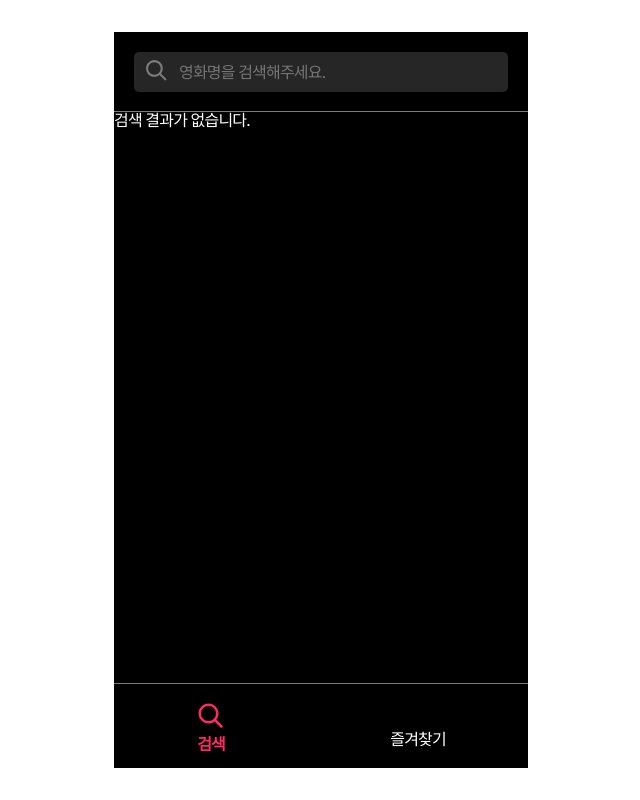
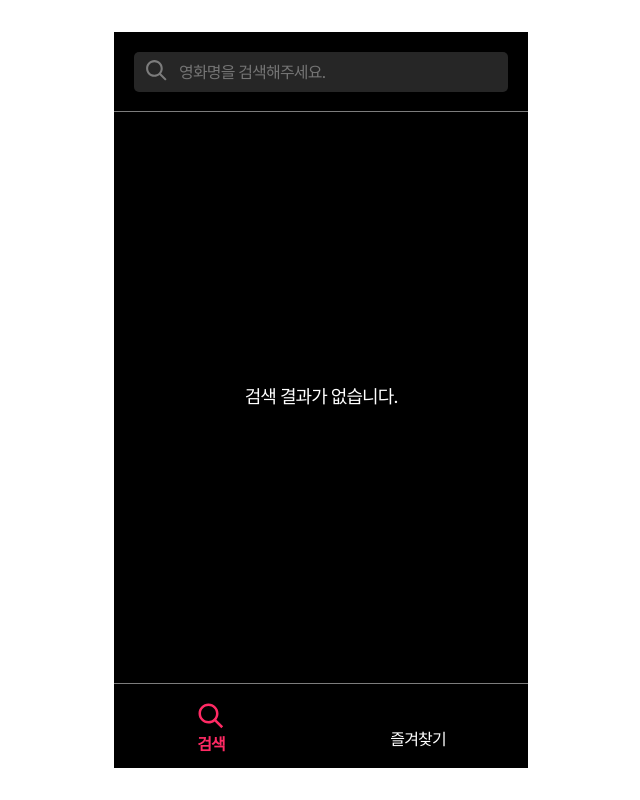
Before and after one commit to Yu-jae-min/POB_Grip, a React (Create React App) app: page / in a window 1280 px wide. Shown: the whole page, without its empty margins (319-959 px from the left). Built offline with nearby package versions, Linux system fonts and the light colour scheme; some icons are missing.

Commit message:
edit : 검색 기능 수정

```diff
--- a/src/routes/Search/Search.tsx
+++ b/src/routes/Search/Search.tsx
@@ -2,28 +2,14 @@ import { useState, ChangeEvent, FormEvent, useEffect } from 'react'
 
 import { getMovieListApi } from 'services/movie'
 import { MOCK_DATA } from 'services/mock'
-import { MovieAPIRes, SearchAPIRes } from 'types/movie.d'
+import { SearchAPIRes } from 'types/movie.d'
 
 import styles from './search.module.scss'
-import { SearchIcon } from 'assets/svgs'
+import { SearchIcon, StarIcon } from 'assets/svgs'
 
 const Search = () => {
-  const [inputValue, setInputValue] = useState('')
-  const [searchData, setSearchData] = useState<MovieAPIRes>()
-  const [filterData, setFilterData] = useState<SearchAPIRes[]>()
-
-  useEffect(() => {
-    // api
-    // getMovieListApi({
-    //   s: 'iron man',
-    //   page: 1,
-    // }).then((res) => {
-    //   setSearchData(res.data)
-    // })
-
-    // mock
-    setSearchData(MOCK_DATA)
-  }, [])
+  const [inputValue, setInputValue] = useState<string>('')
+  const [searchData, setSearchData] = useState<SearchAPIRes[]>()
 
   const HandleInputValueSave = (e: ChangeEvent<HTMLInputElement>): void => {
     setInputValue(e.currentTarget.value)
@@ -32,8 +18,15 @@ const Search = () => {
   const InputValueSubmit = (e: FormEvent<HTMLFormElement>): void => {
     e.preventDefault()
 
-    const searchResult = searchData?.Search.filter((el) => el.Title.match(new RegExp(inputValue, 'i')))
-    setFilterData(searchResult)
+    // getMovieListApi({
+    //   s: inputValue,
+    //   page: 1,
+    // })
+    //   .then((res) => res.data)
+    //   .then((res) => setSearchData(res.Search))
+
+    setSearchData(MOCK_DATA.Search)
+
     setInputValue('')
   }
 
@@ -48,19 +41,22 @@ const Search = () => {
         </form>
       </div>
       <div className={styles.listWrap}>
-        {filterData?.length ? (
-          filterData.map(({ Title, Year, Type, imdbID, Poster }) => (
-            <ul className={styles.succeedWrap} key={imdbID}>
-              <li>
-                <div
-                  style={{ width: '100px', height: '100px', backgroundImage: `url(${Poster}) center center no-repeat` }}
-                />
-                <span>{Title}</span>
-                <span>{Year}</span>
-                <span>{Type}</span>
+        {searchData?.length ? (
+          <ul className={styles.succeedWrap}>
+            {searchData.map(({ Title, Year, Type, imdbID, Poster }) => (
+              <li key={imdbID}>
+                <button type='button' onClick={() => alert('하이1')}>
+                  <img src={Poster} alt={Title} />
+                  <span>{Title}</span>
+                  <span>{Year}</span>
+                  <span>{Type}</span>
+                </button>
+                <button type='button' onClick={() => alert('하이2')}>
+                  <StarIcon />
+                </button>
               </li>
-            </ul>
-          ))
+            ))}
+          </ul>
         ) : (
           <div className={styles.failWrap}>
             <span className={styles.fail}>검색 결과가 없습니다.</span>
--- a/src/routes/Search/search.module.scss
+++ b/src/routes/Search/search.module.scss
@@ -2,7 +2,7 @@
 
 .searchWrap {
   height: 100%;
-  padding-top: 80px;
+  padding: 110px 0 115px 0;
   overflow-y: scroll;
 
   .inputWrap {
@@ -26,8 +26,6 @@
       border-radius: 5px;
 
       .submitBtn {
-        // background: red;
-
         svg {
           width: 25px;
           height: 25px;
@@ -43,9 +41,39 @@
   }
 
   .listWrap {
-    color: colors.$WHITE;
+    display: flex;
+    align-items: center;
+    flex-direction: column;
+    padding: 0 25px;
+
+    .succeedWrap {
+      display: flex;
+      align-items: center;
+      flex-direction: column;
+      li {
+        margin: 10px 0;
+        background-color: red;
+      }
+
+      li:first-child {
+        margin-top: 0;
+      }
+
+      li:last-child {
+        margin-bottom: 0;
+      }
+    }
 
     .failWrap {
+      display: flex;
+      justify-content: center;
+      flex-direction: column;
+      height: 510px;
+
+      .fail {
+        color: colors.$WHITE;
+        font-size: 18px;
+      }
     }
   }
 }
```
